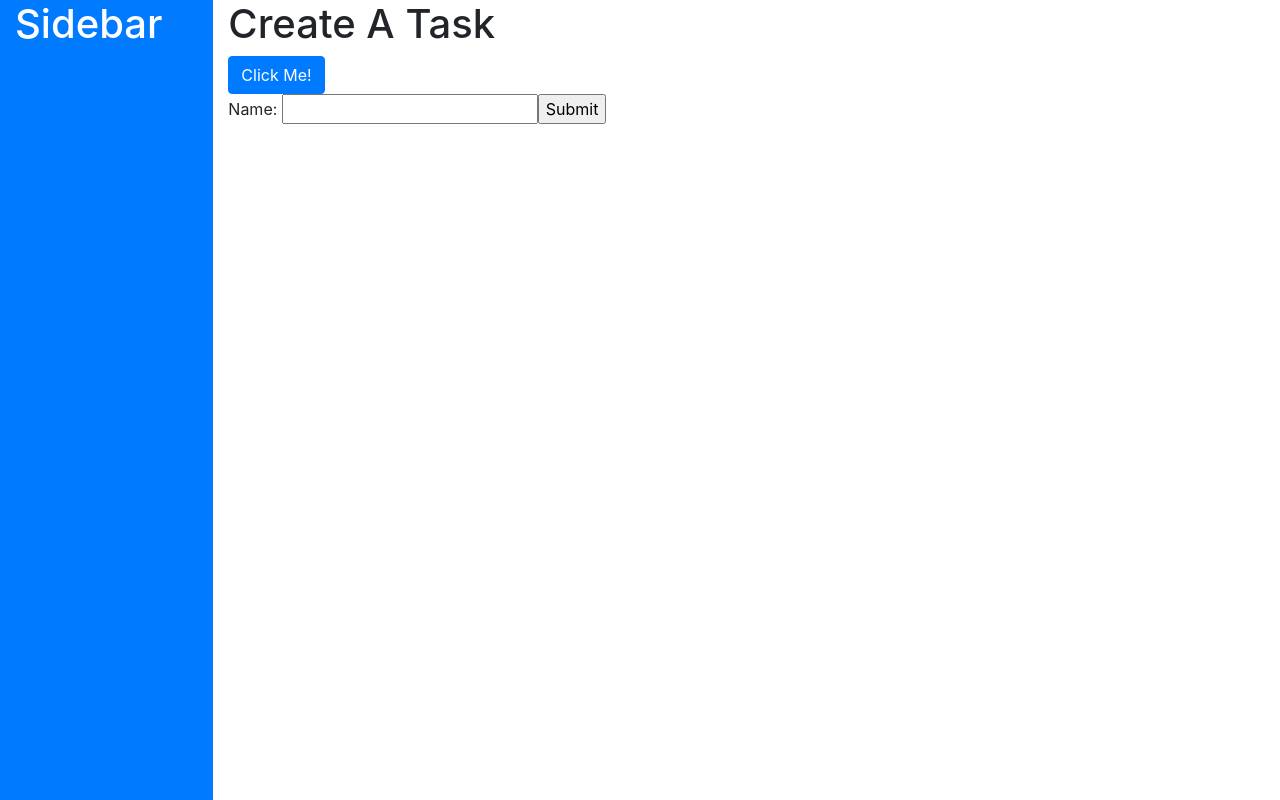
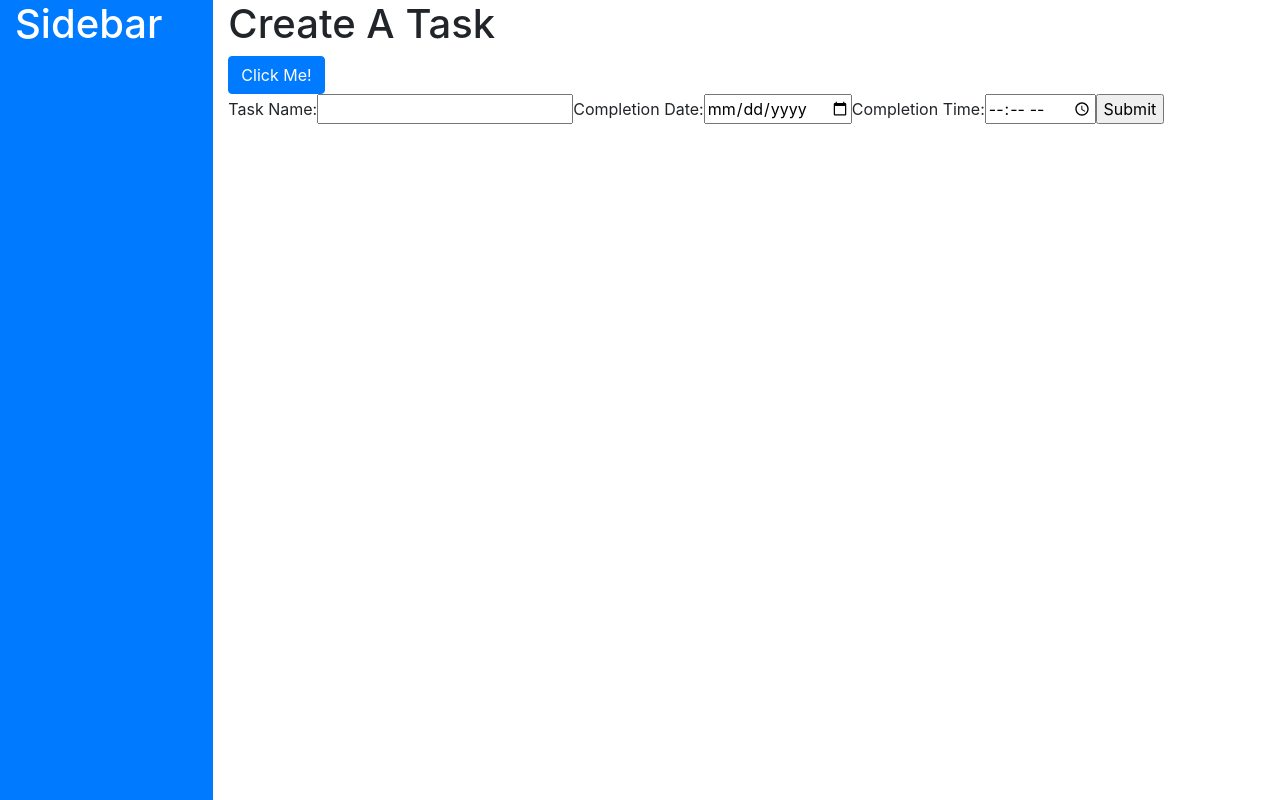
Before and after one commit to chingu-voyages/TNT-Task-Timer-v12-geckos-team-01-, a React (Create React App) app: page / in a window 1280 px wide. Built offline with nearby package versions, Linux system fonts and the light colour scheme.

Commit message:
feature: add form fields

```diff
--- a/src/components/NewTask.js
+++ b/src/components/NewTask.js
@@ -4,18 +4,36 @@ import {connect} from 'react-redux'
 class NewTask extends Component {
   constructor(props){
     super(props);
-    this.taskName = ""
-    this.tasks = props.tasks
+    this.state = {
+      taskName : "",
+      time: "",
+      date: ""
+    };
+  };
+
+  handleChange = (event) => {
+    this.setState({ [event.target.name]: event.target.value });
+  };
+
+  handleSubmit = (event) => {
+    event.preventDefault();
+    console.log(this.state);
+    this.setState({ taskName: "", time: "" });
   }
 
   render(props) {
     return (
       <div>
-        Name: <input type="text" name="taskName" onChange={this.setState(
-          this.taskName = this.value
-        )} ></input>
+        <form onSubmit={this.handleSubmit}>
+        <label htmlFor="taskName">Task Name: </label>
+        <input type="text" name="taskName" onChange={this.handleChange} value={this.state.taskName} ></input>
+        <label htmlFor="date">Completion Date: </label>
+        <input type="date" name="date" onChange={this.handleChange} value={this.state.date}></input>
+        <label htmlFor="time">Completion Time: </label>
+        <input type="time" name="time" onChange={this.handleChange} value={this.state.time}></input>
         <input type="submit" value="Submit"></input>
-      </div>
+        </form>
+        </div>
     )
   }
 }
```
